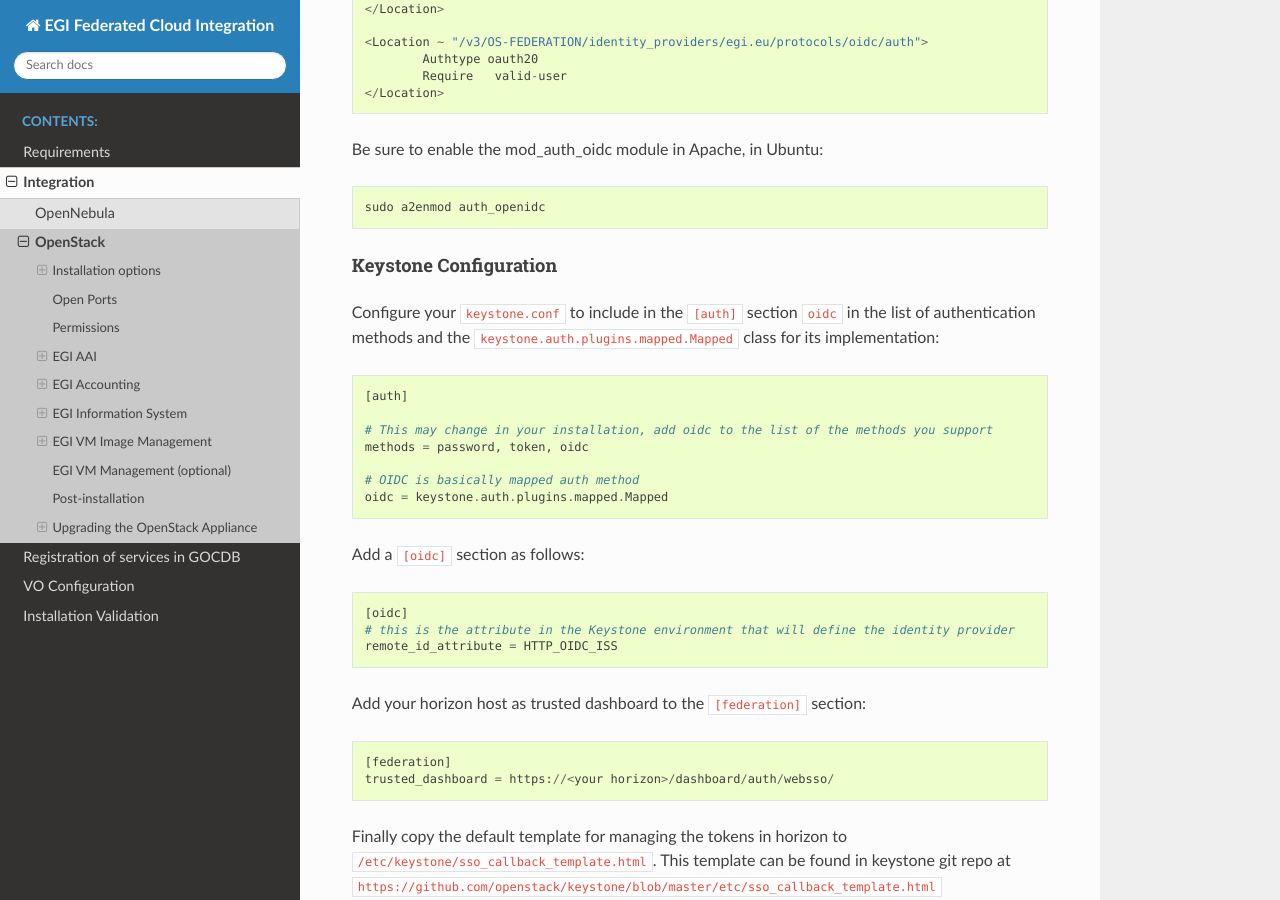
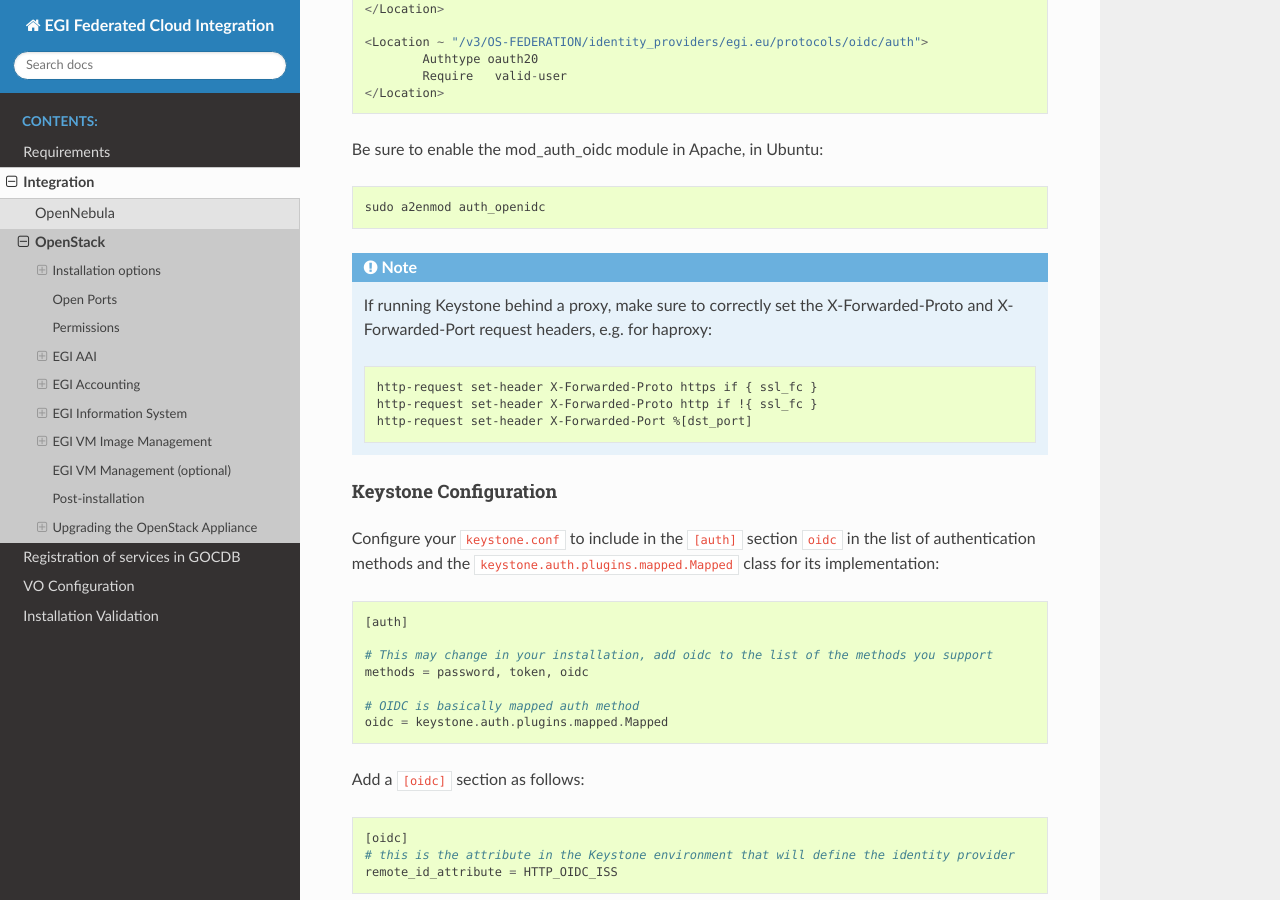
Before and after one commit to EGI-Federation/fedcloud-integration-documentation, a Sphinx documentation site: the page built from source/openstack.rst, in a window 1280 px wide and 900 px high, scrolled down 4485 px. Built offline with Sphinx 7.4.7 and the Read the Docs theme 2.0.0, drawn with Linux system fonts in a browser that asks for light colours.

Commit message:
Add a note about haproxy

```diff
--- a/source/openstack.rst
+++ b/source/openstack.rst
@@ -203,6 +203,15 @@ Be sure to enable the mod_auth_oidc module in Apache, in Ubuntu:
 ::
 
     sudo a2enmod auth_openidc
+
+.. note::
+   If running Keystone behind a proxy, make sure to correctly set the X-Forwarded-Proto and X-Forwarded-Port request headers, e.g. for haproxy:
+
+   ::
+
+       http-request set-header X-Forwarded-Proto https if { ssl_fc }
+       http-request set-header X-Forwarded-Proto http if !{ ssl_fc }
+       http-request set-header X-Forwarded-Port %[dst_port]
 
 Keystone Configuration
 ~~~~~~~~~~~~~~~~~~~~~~
```
